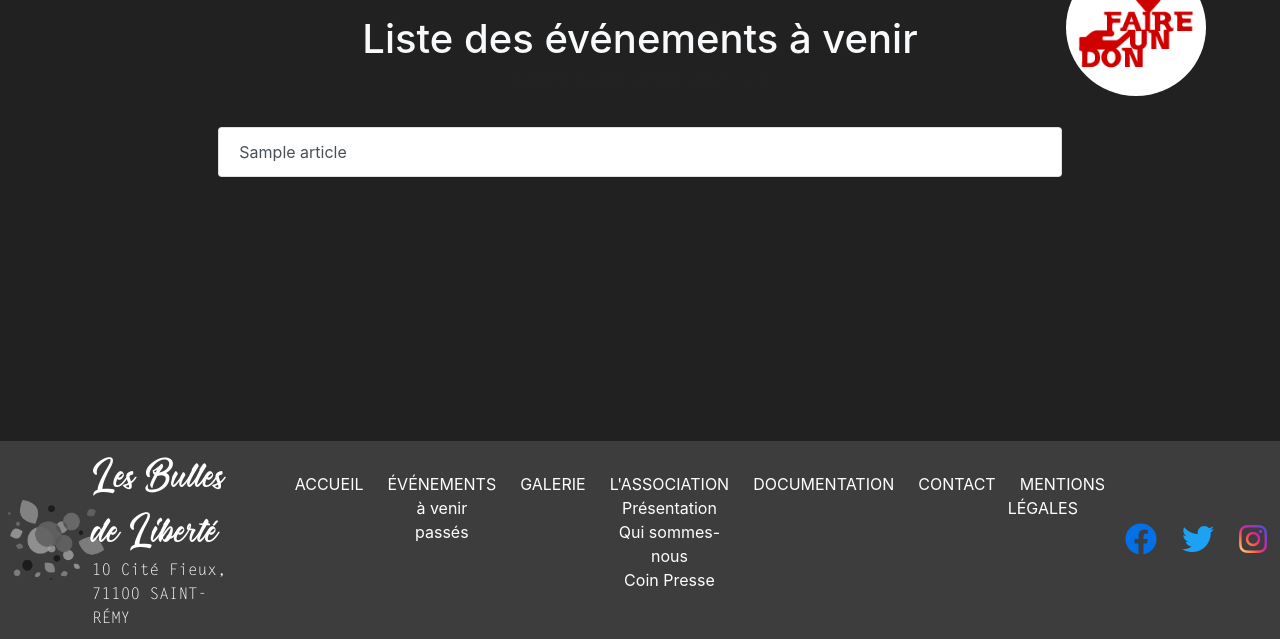
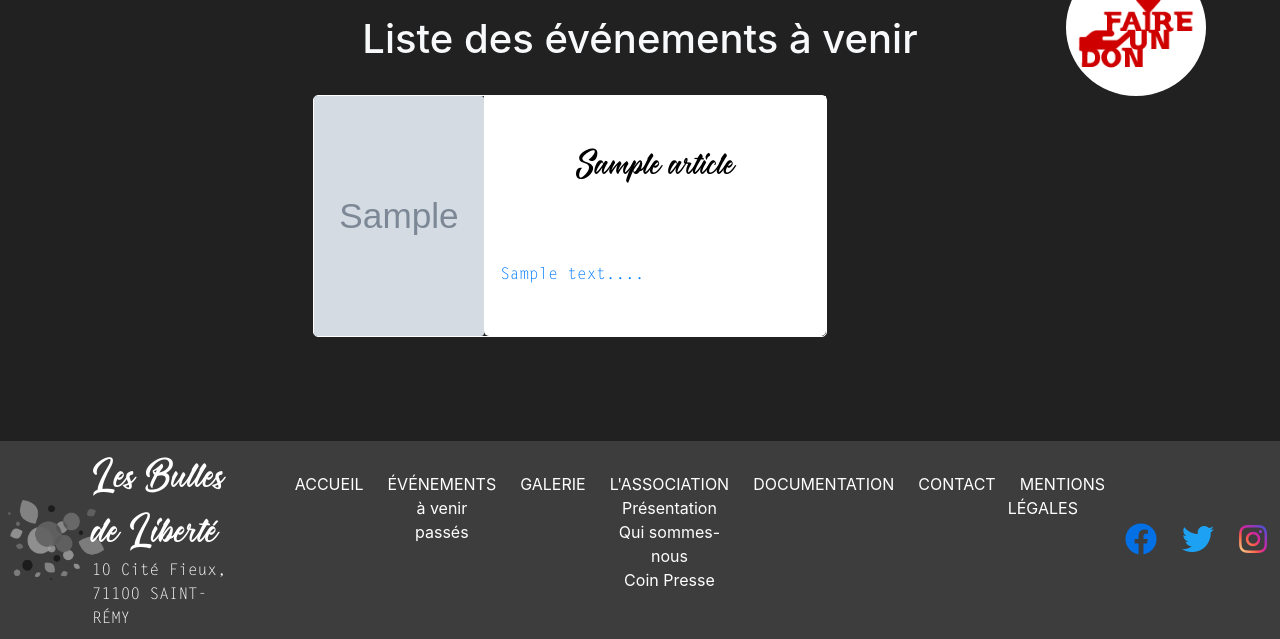
Before and after one commit to yayaGEMA/bullesdeliberte, a Symfony app: template templates/main/articleList.html.twig in a window 1280 px wide. Shown: the part 161-800 px from the top of the page. Run offline with Twig, Linux system fonts and the light colour scheme; the template is opened without the code that fills it: most values are stand-ins (such as "Sample title", 1, 10 or a date in 2020); grey boxes marked "Sample" are stand-in pictures; some libraries are stand-ins or nearby versions.

Commit message:
Amélioré visuel articles

```diff
--- a/src/Controller/MainController.php
+++ b/src/Controller/MainController.php
@@ -92,7 +92,7 @@ class MainController extends AbstractController
     }
 
     /**
-     * @Route("/articles/", name="article_list")
+     * @Route("/articles/", name="future_list")
      */
     public function articleList(Request $request, PaginatorInterface $paginator)
     {
--- a/templates/base.html.twig
+++ b/templates/base.html.twig
@@ -46,7 +46,7 @@
                     <li class="nav-item dropdown">
                         <a class="nav-link dropdown-toggle text-light" href="#" id="navbarDropdown" role="button" data-toggle="dropdown" aria-haspopup="true" aria-expanded="false">ÉVÉNEMENTS</a>
                         <div class="dropdown-menu my-0" aria-labelledby="navbarDropdown">
-                            <a class="dropdown-item" href="{{ path('article_list') }}">À VENIR</a>
+                            <a class="dropdown-item" href="{{ path('future_list') }}">À VENIR</a>
                             <a class="dropdown-item" href="#">PASSÉS</a>
                         </div>
                     </li>
--- a/templates/main/articleList.html.twig
+++ b/templates/main/articleList.html.twig
@@ -7,24 +7,34 @@
     <div class="row my-3">
         <div class="col-12 text-center">
             <h1 class="text-light">Liste des événements à venir</h1>
-
-        {# Affichage du nombre total d'articles #}
-        <p>Nombre total d'articles : {{ articles.getTotalItemCount }}</p>
         </div>
     </div>
 
-<div class="row">
-    <div class="col-8 offset-2">
-
+    <div class="row mb-5">
+        <div class="col-12 col-md-6 offset-md-3 mb-5">
             <div class="list-group">
                 {# Affichage des articles #}
                 {% for article in articles %}
-                <a href="#" class="list-group-item list-group-item-action">{{ article.title }}</a>
+                <div class="row my-2">
+                    <div class="card my-2 p-0">
+                        <a href="#" class=" d-flex position-relative w-100">
+                            <div class="col-12 col-md-4 d-md-block px-0 zoom">
+                                <img src="{{ asset('images/articles/' ~ article.mainPhoto) }}" alt="..." class="card-img">
+                            </div>
+                            <div class="col-12 col-md-8 d-md-block list-body p-0">
+                                <div class="card-body p-3 h-100 d-flex flex-column justify-content-around">
+                                    <h2 class="card-title list-title">{{ article.title }}</h2>
+                                    <p class="card-text d-none d-lg-block">{{ article.description|striptags|slice(0,200) ~ '...' }}</p>
+                                </div>
+                            </div>
+                        </a>
+                    </div>
+                </div>
                 {% endfor %}
             </div>
 
             <div class="my-3 text-center">
-            <div class="d-inline-block">
+                <div class="d-inline-block mb-5">
                     {# Affichage du menu permettant de naviguer entre les différentes pages #}
                     {{ knp_pagination_render(articles) }}
                 </div>
```
Also changed, not shown: 1 other file. Lines whose indentation alone changed are shown as unchanged.
